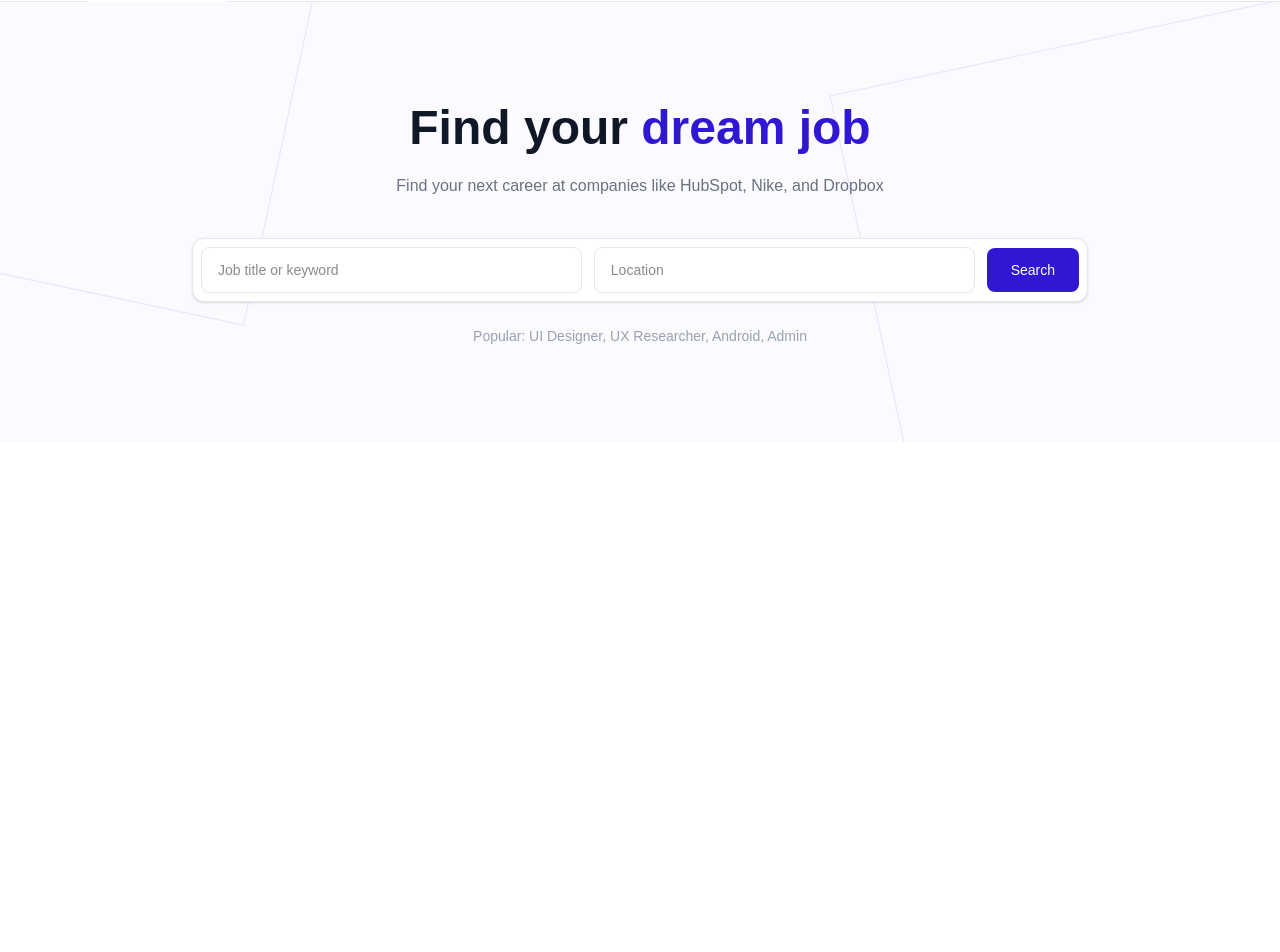
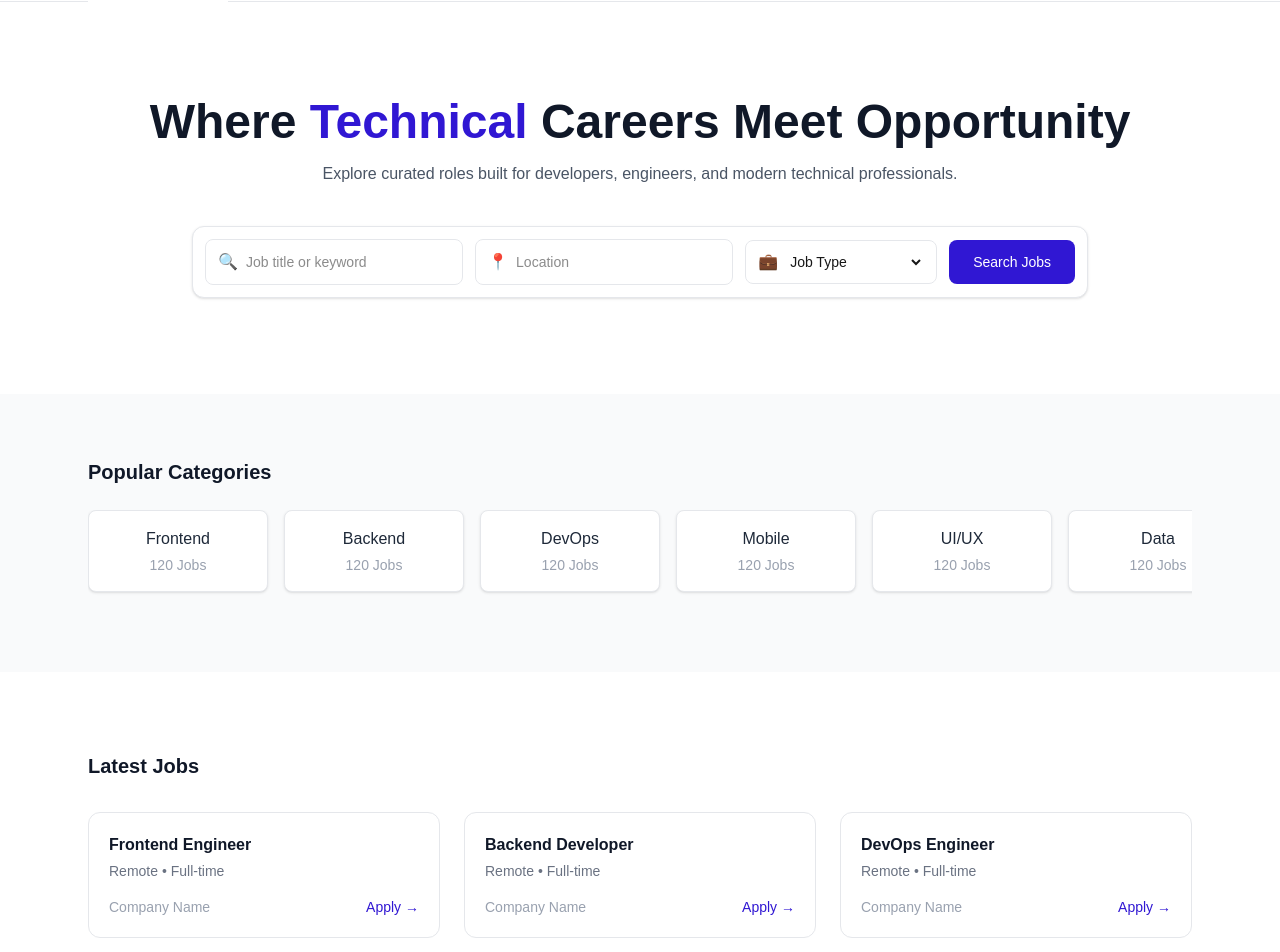
Before and after one commit to adebisidolapo/technicaljobboard, a Next.js app in the folder jobboard/: page / in a window 1280 px wide. Shown: the part 63-1015 px from the top of the page. Before the commit the page ends 800 px from the top, so only its background shows below. Built offline with nearby package versions, Linux system fonts and the light colour scheme.

Commit message:
Update header and hero design

```diff
--- a/jobboard/app/page.tsx
+++ b/jobboard/app/page.tsx
@@ -1,52 +1,131 @@
+import Image from "next/image";
+
 export default function Home() {
   return (
     <main>
       {/* HERO */}
-      <section className="relative bg-[#FAFAFF] overflow-hidden">
+      <section className="bg-white py-24">
+        <div className="max-w-6xl mx-auto px-6 text-center">
 
-        {/* subtle background lines */}
-        <div className="pointer-events-none absolute inset-0">
-          <div className="absolute -top-24 -left-24 w-96 h-96 border border-indigo-100 rotate-12" />
-          <div className="absolute -bottom-24 -right-24 w-[500px] h-[500px] border border-indigo-100 -rotate-12" />
-        </div>
-
-        <div className="relative max-w-6xl mx-auto px-6 py-24 text-center">
-
-          {/* Headline */}
-          <h1 className="text-4xl md:text-5xl font-semibold text-gray-900 leading-tight">
-            Find your{" "}
-            <span className="text-[#3017D3]">dream job</span>
+          <h1 className="text-4xl md:text-5xl font-bold text-gray-900">
+            Where{" "}
+            <span className="text-[#3017D3]">Technical</span>{" "}
+            Careers Meet Opportunity
           </h1>
 
-          {/* Subtext */}
-          <p className="mt-4 text-gray-500 max-w-2xl mx-auto">
-            Find your next career at companies like HubSpot, Nike, and Dropbox
+          <p className="mt-4 text-gray-600 max-w-2xl mx-auto">
+            Explore curated roles built for developers, engineers, and modern
+            technical professionals.
           </p>
 
-          {/* Search Bar */}
-          <div className="mt-10 max-w-4xl mx-auto bg-white border border-gray-200 rounded-xl shadow-sm p-2 flex flex-col md:flex-row items-center gap-3">
+          {/* SEARCH */}
+          <div className="mt-10 max-w-4xl mx-auto bg-white border border-gray-200 rounded-xl shadow-sm p-3 flex flex-col md:flex-row gap-3 items-center">
 
+            {/* Job title */}
+            <div className="flex items-center w-full md:flex-1 border border-gray-200 rounded-lg px-3">
+              <span className="text-gray-400 mr-2">🔍</span>
               <input
                 type="text"
                 placeholder="Job title or keyword"
-              className="w-full md:flex-1 px-4 py-3 text-sm border border-gray-200 rounded-lg focus:outline-none focus:ring-2 focus:ring-[#3017D3]"
+                className="w-full py-3 text-sm focus:outline-none"
               />
+            </div>
 
+            {/* Location */}
+            <div className="flex items-center w-full md:flex-1 border border-gray-200 rounded-lg px-3">
+              <span className="text-gray-400 mr-2">📍</span>
               <input
                 type="text"
                 placeholder="Location"
-              className="w-full md:flex-1 px-4 py-3 text-sm border border-gray-200 rounded-lg focus:outline-none focus:ring-2 focus:ring-[#3017D3]"
+                className="w-full py-3 text-sm focus:outline-none"
               />
+            </div>
 
-            <button className="w-full md:w-auto px-6 py-3 text-sm font-medium bg-[#3017D3] text-white rounded-lg hover:opacity-90 transition">
-              Search
+            {/* Job type */}
+            <div className="flex items-center w-full md:w-48 border border-gray-200 rounded-lg px-3">
+              <span className="text-gray-400 mr-2">💼</span>
+              <select className="w-full py-3 text-sm focus:outline-none bg-transparent">
+                <option>Job Type</option>
+                <option>Full-time</option>
+                <option>Part-time</option>
+                <option>Remote</option>
+              </select>
+            </div>
+
+            <button className="w-full md:w-auto px-6 py-3 bg-[#3017D3] text-white rounded-lg text-sm font-medium hover:opacity-90">
+              Search Jobs
             </button>
           </div>
+        </div>
+      </section>
 
-          {/* Popular roles */}
-          <p className="mt-6 text-sm text-gray-400">
-            Popular: UI Designer, UX Researcher, Android, Admin
+      {/* CATEGORIES */}
+      <section className="bg-gray-50 py-16">
+        <div className="max-w-6xl mx-auto px-6">
+          <h2 className="text-xl font-semibold text-gray-900 mb-6">
+            Popular Categories
+          </h2>
+
+          <div className="flex gap-4 overflow-x-auto pb-4">
+            {[
+              "Frontend",
+              "Backend",
+              "DevOps",
+              "Mobile",
+              "UI/UX",
+              "Data",
+              "AI / ML",
+              "Cybersecurity",
+              "Cloud",
+            ].map((cat) => (
+              <div
+                key={cat}
+                className="min-w-[180px] bg-white border border-gray-200 rounded-lg p-4 text-center shadow-sm hover:shadow-md transition"
+              >
+                <p className="font-medium text-gray-800">{cat}</p>
+                <p className="text-sm text-gray-400 mt-1">120 Jobs</p>
+              </div>
+            ))}
+          </div>
+        </div>
+      </section>
+
+      {/* LATEST JOBS */}
+      <section className="bg-white py-20">
+        <div className="max-w-6xl mx-auto px-6">
+          <h2 className="text-xl font-semibold text-gray-900 mb-8">
+            Latest Jobs
+          </h2>
+
+          <div className="grid gap-6 sm:grid-cols-2 lg:grid-cols-3">
+            {[
+              "Frontend Engineer",
+              "Backend Developer",
+              "DevOps Engineer",
+              "Mobile App Developer",
+              "UI/UX Designer",
+              "Data Scientist",
+            ].map((job) => (
+              <div
+                key={job}
+                className="border border-gray-200 rounded-xl p-5 hover:shadow-md transition"
+              >
+                <h3 className="font-semibold text-gray-900">{job}</h3>
+                <p className="text-sm text-gray-500 mt-1">
+                  Remote • Full-time
                 </p>
+
+                <div className="mt-4 flex justify-between items-center">
+                  <span className="text-sm text-gray-400">
+                    Company Name
+                  </span>
+                  <span className="text-sm font-medium text-[#3017D3]">
+                    Apply →
+                  </span>
+                </div>
+              </div>
+            ))}
+          </div>
         </div>
       </section>
     </main>
```
Lines whose indentation alone changed are shown as unchanged.
